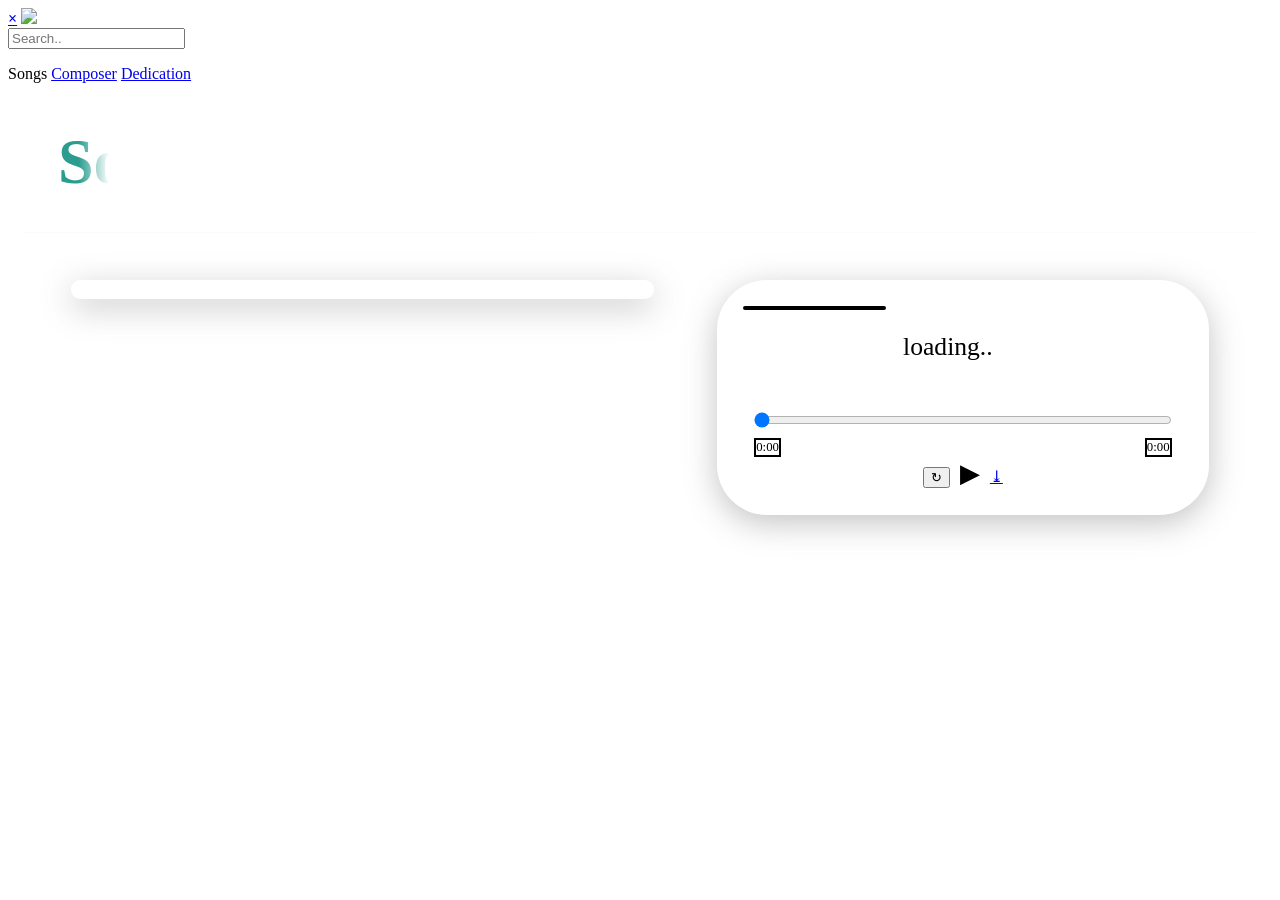
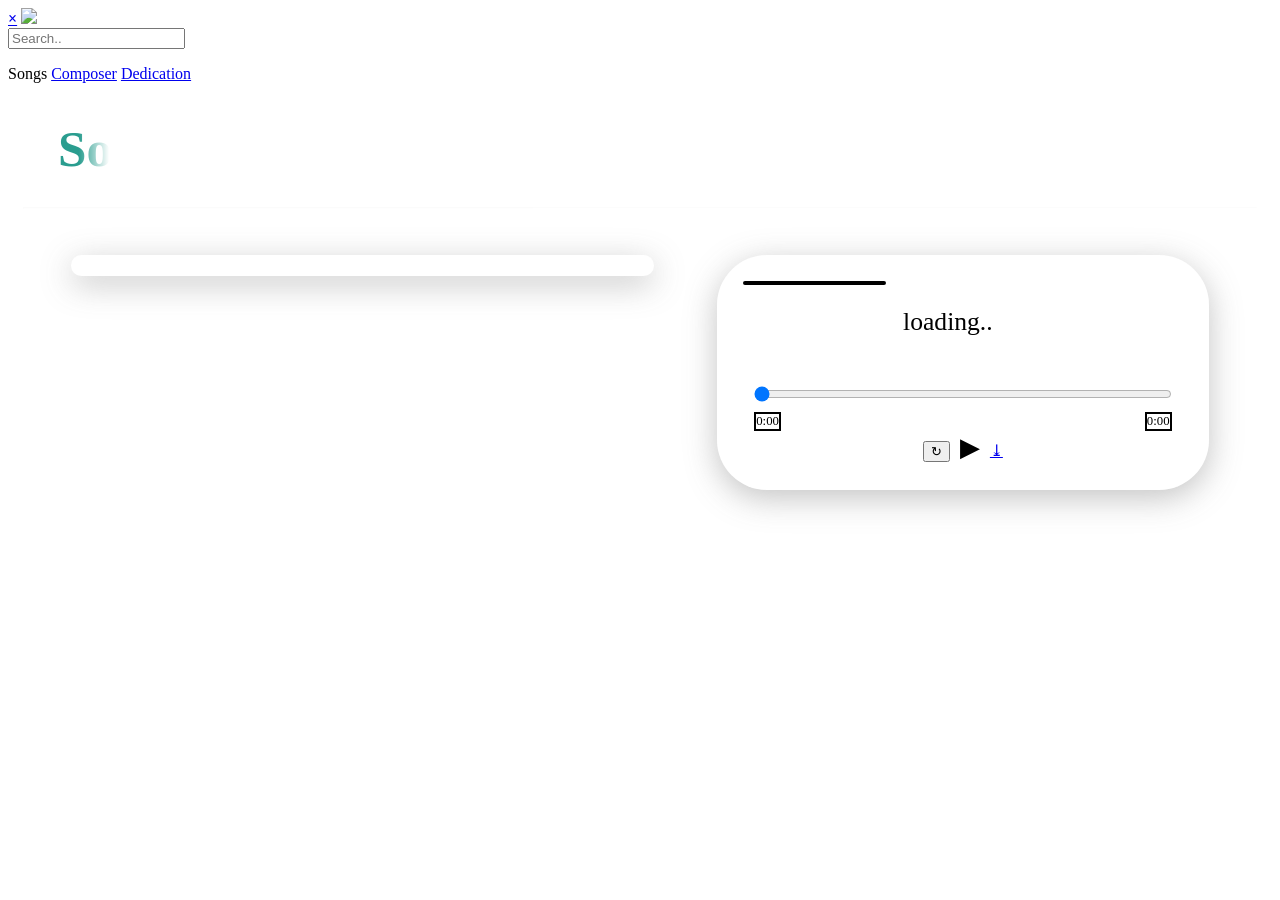

Add files via upload

--- a/lyrics.css
+++ b/lyrics.css
@@ -12,9 +12,12 @@
 }
     h1 {
         color: #2A9D8F;
-        font-size: 5vw;
         padding: 0 15px 0 50px;
         margin: 0.4em 0;
+    }
+    #songAuthor {
+        flex-shrink: 0;
+        white-space: nowrap;
     }
     hr {
         width: 97.5%;
@@ -26,15 +29,17 @@
     align-items: flex-start;
 }
     #mainLyrics {
+        overflow: hidden;
         background: rgba(255, 255, 255, 0.15);
         backdrop-filter: blur(10px);
         border: 1px solid rgba(255, 255, 255, 0.2);
         box-shadow: 0 8px 32px 0 rgba(91, 91, 91, 0.37);
         border-radius: 20px;
+        display: block;
         width: 50%;
         margin: 3% 5%;
-        font-size: 1.3vw;
         color: #2E2E2E;
+        font-size: 1.5vw;
         padding: 0 1%;
     }
     #musicTab {
@@ -132,7 +137,6 @@ body[data-device="Tablet/iPad"] .song {
     body[data-device="Tablet/iPad"] #mainLyrics {
         width: 55%; /* Slightly wider */
         margin: 2.5% 4%; /* Reduced margins */
-        font-size: 1.5vw; /* Enlarged from 1.3vw */
         padding: 0 0.8%; /* Reduced padding */
     }
     body[data-device="Tablet/iPad"] #musicTab {
@@ -196,8 +200,8 @@ body[data-device="Phone"] .song {
     body[data-device="Phone"] #mainLyrics {
         width: 90%; /* Near-full width */
         margin: 5% 5% 0; /* Adjusted margins */
-        font-size: 3.5vw; /* Larger for readability */
         padding: 0 2%; /* Increased padding */
+        font-size: 3.3vw;
     }
     body[data-device="Phone"] #musicTab {
         width: 90%; /* Smaller for phone */
@@ -258,7 +262,7 @@ body[data-device="Phone"] .song {
         mask-size: 100%;
         mask-image: linear-gradient(
             to right,
-            rgba(0, 0, 0, 1) 70%,
+            rgba(0, 0, 0, 1) 100%,
             rgba(0, 0, 0, 0)
         );
     }
